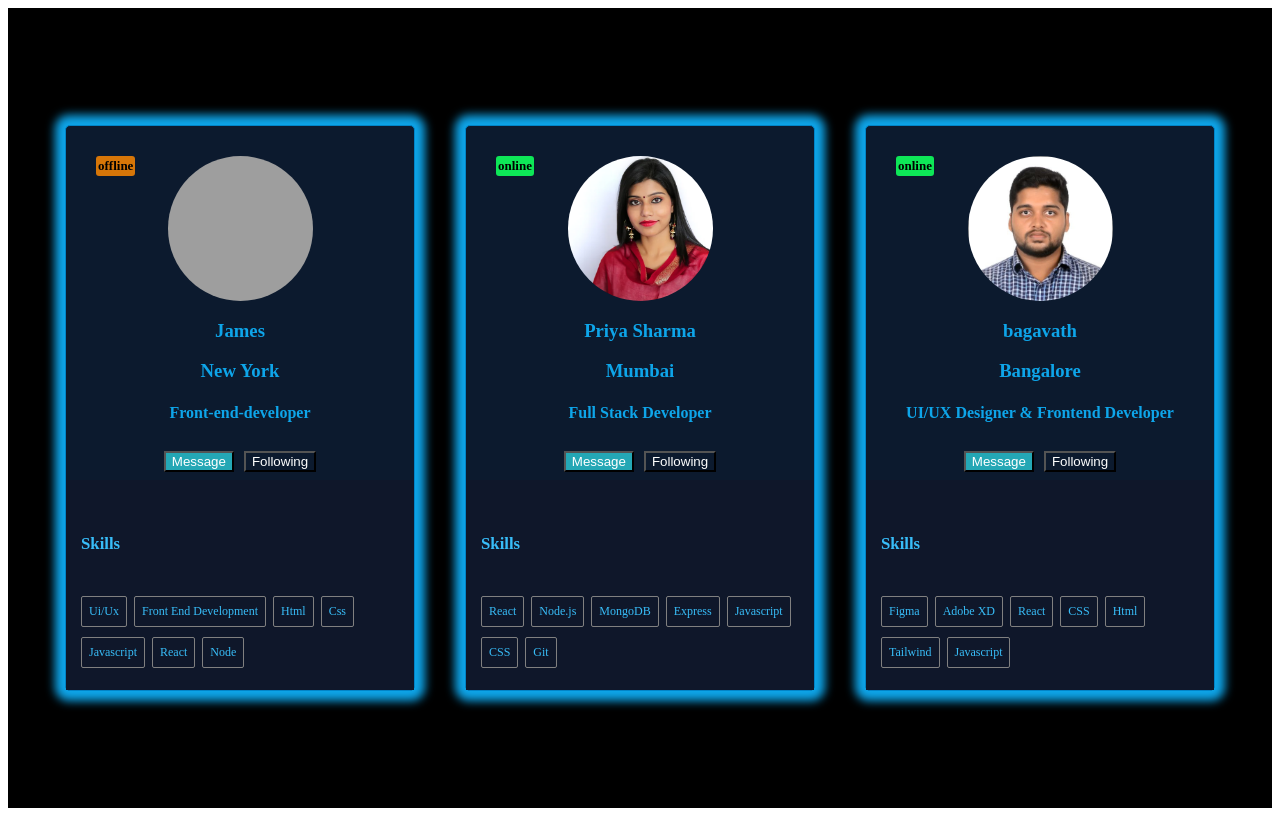
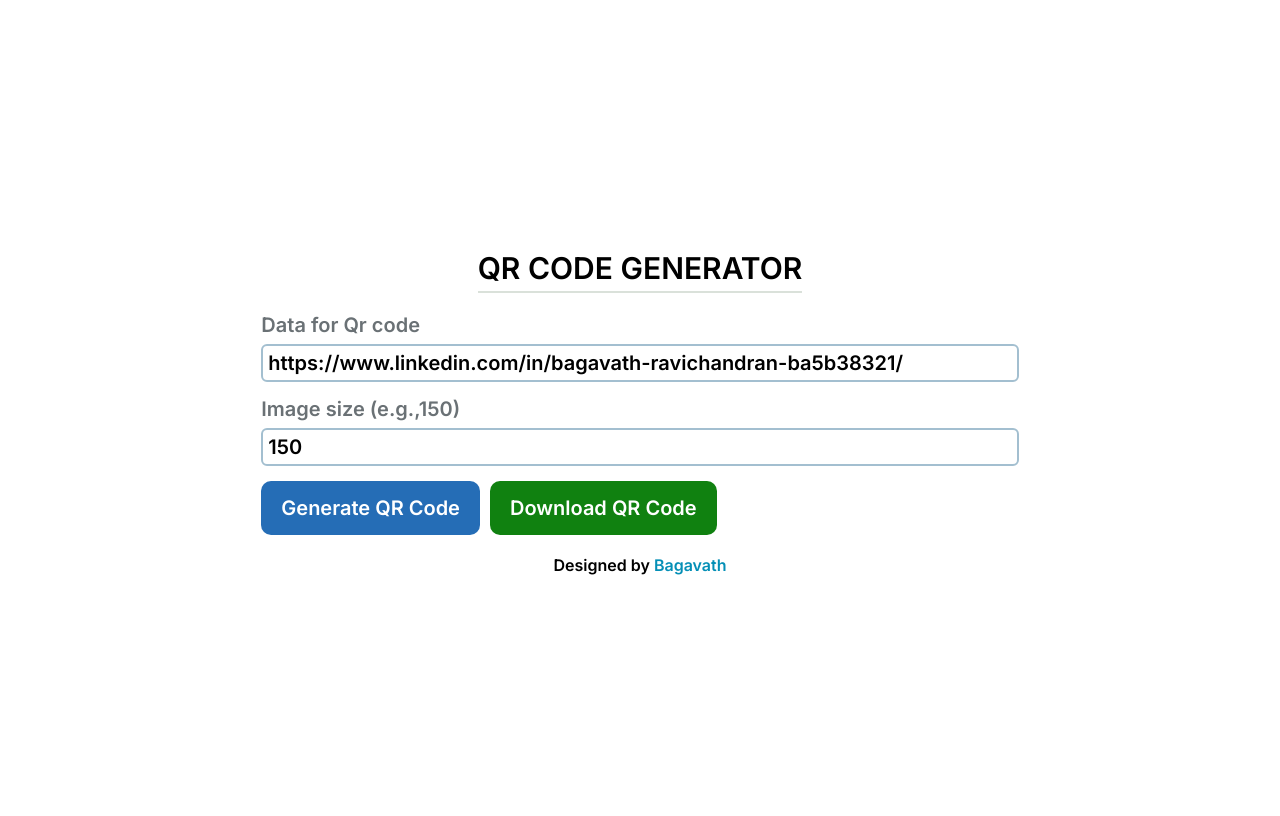
Before and after one commit to bucks98/REACT-PROJECTS, a React (Vite) app in the folder my-first-react-app/: page / in a window 1280 px wide. Built offline with nearby package versions, Linux system fonts and the light colour scheme; grey boxes are pictures that could not be loaded.

Commit message:
Add QR Code generator component and styles

```diff
--- /dev/null
+++ b/my-first-react-app/src/QrCodeComponent/QrCode.jsx
@@ -0,0 +1,54 @@
+import { useState } from "react"
+
+export const QrCode = () => {
+    const [img, setImg] = useState("");
+    const [loading ,setLoading] = useState(false);
+    const [qrdata , setQrData] = useState("https://www.linkedin.com/in/bagavath-ravichandran-ba5b38321/");
+    const [qrsize, setQrsize]= useState("150");
+
+
+   async function GenerateQr(){
+        setLoading(true);
+        try{
+            const url= `https://api.qrserver.com/v1/create-qr-code/?size=${qrsize}x${qrsize}&data=${encodeURIComponent(qrdata)}`;
+            setImg(url);
+        }
+        catch(error){
+            console.error("Error generating QR code" ,error);
+        }
+        finally{
+            setLoading(false);
+        }
+    }
+    function DownloadQr(){
+        fetch(img)
+        .then((response)=>response.blob())
+        .then((blob)=>{
+            const link=document.createElement("a");
+            link.href=URL.createObjectURL(blob);
+            link.download="qrcode.png";
+            document.body.appendChild(link);
+            link.click();
+            document.body.removeChild(link);
+        })
+        .catch((error)=>{
+            console.error("Error downloading QR code",error);
+        })
+    }
+  return (
+    <div className="app-container">
+        <h1>QR CODE GENERATOR</h1>
+        {img && <img src={img} className="image"  />}
+        {loading && <p>Please wait.....</p>}
+        <div>
+            <label htmlFor="datainput" className="input-label">Data for Qr code</label>
+            <input type="text" id="datainput" value={qrdata} placeholder="Enter a valid data" onChange={(e)=>setQrData(e.target.value)} />
+            <label htmlFor="sizeinput" className="input-label">Image size (e.g.,150)</label>
+            <input type="text" id="sizeinput" value={qrsize}  placeholder="Enter a image size" onChange={(e)=> setQrsize(e.target.value)} />
+            <button className="generate-button" disabled={loading} onClick={GenerateQr} >Generate QR Code</button>
+            <button className="download-button" onClick={DownloadQr}>Download QR Code</button>
+        </div>
+        <p className="footer">Designed by <a href="https://www.linkedin.com/in/bagavath-ravichandran-ba5b38321/">Bagavath</a></p>
+    </div>
+  )
+}
--- /dev/null
+++ b/my-first-react-app/src/css/QrCode.css
@@ -0,0 +1,83 @@
+@import url('https://fonts.googleapis.com/css2?family=Inter:ital,opsz,wght@0,14..32,600;1,14..32,600&family=Open+Sans:ital,wght@0,300..800;1,300..800&display=swap');
+
+
+*{
+    box-sizing:border-box;
+    font-family:"Inter","san-serief";
+}
+.app-container{
+    width:100%;
+    height:100vh;
+    display:flex;
+    flex-direction:column;
+    align-items:center;
+    justify-content:center;
+
+}
+
+.image{
+
+    padding:5px;
+    box-shadow:0 0 10px rgba(0,0,0,0.2)
+
+}
+
+.input-label{
+    font-size:20px;
+    margin-bottom:7px;
+    display:block;
+    color: #6a7175;
+    font-weight:500;
+
+}
+input[type=text]{
+     padding:5px 5px;
+     font-size:20px;
+     /* cursor:pointer; */
+     margin-bottom:15px;
+     width: 100%;
+     border-radius:6px;
+     border:2px solid #a3bfd0;
+
+}
+
+button{
+    font-size:20px;
+    padding:15px 20px;
+    /* display:flex; */
+    border:none;
+    color: #ffffff;
+    cursor: pointer;
+    transition:background-color 0.5s;
+    border-radius:10px;
+
+}
+
+.generate-button{
+    background-color: #256db6;
+}
+.generate-button:disabled{
+    background-color: #a09b9b;
+    cursor:not-allowed;
+
+}
+.download-button{
+    background-color: #108110;
+    margin-left:10px;
+}
+.download-button:hover{
+    background-color: #2d653d;
+}
+.app-container h1{
+    font-weight:500;
+    font-size:30px;
+    border-bottom:2px solid #dae1da;
+    padding:5px 0;
+}
+.footer{
+    margin-top:20px;
+}
+.footer a{
+    text-decoration:none;
+    color: #048fb6;
+}
--- a/my-first-react-app/src/main.jsx
+++ b/my-first-react-app/src/main.jsx
@@ -2,14 +2,17 @@ import { StrictMode } from 'react'
 import { createRoot } from 'react-dom/client'
 // import './index.css'
 import { UserCard } from './components/UserCard'
-import { StudentCard1 } from './components/StudentCard1'
+import { QrCode } from './QrCodeComponent/QrCode'
+import  './css/QrCode.css'
+// import { StudentCard1 } from './components/StudentCard1'
 // import App from './App.jsx'
 
 
 
 createRoot(document.getElementById('root')).render(
   <StrictMode>
-    <StudentCard1 />
+    <QrCode />
+    {/* <StudentCard1 /> */}
     {/* <UserCard /> */}
     {/* <App /> */}
   </StrictMode>,
```
